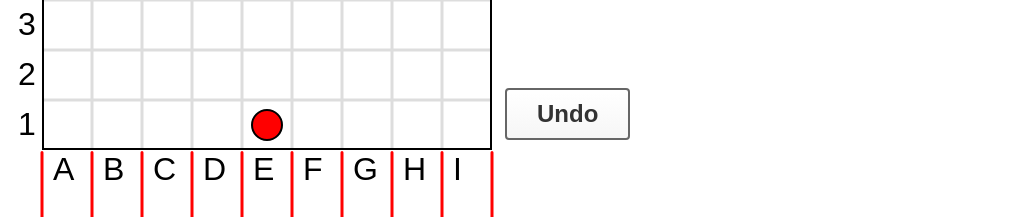
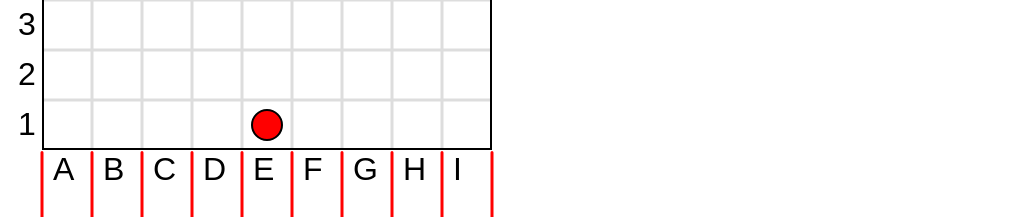
Before and after one commit to QuoridorOnline/quoridoronline.github.io, a plain HTML site: page index.html in a window 1280 px wide. Shown: the part 413-631 px from the top of the page, without its empty margins (0-1019 px from the left). Drawn offline with Linux system fonts and the light colour scheme.

Commit message:
commented out buttons

```diff
--- a/index.html
+++ b/index.html
@@ -12,17 +12,19 @@
     <div><canvas id="title-text"></canvas></div>
     <div style=height:71px>
         <canvas id="top-notation"></canvas>
+        <!--
         <span id="selectRed" class="btn btn-danger selector red-border">
             Click here to join Red
         </span>
         <span id="selectBlue" class="btn btn-primary selector blue-border">
             Click here to join Blue
         </span>
+        -->
     </div>
     <div style="width:760px; height:450px">
         <canvas id="left-notation"></canvas>
         <canvas id="quoridor-board">Use a browser that supports HTML5 Canvas.</canvas>
-        <input type="button" id="btn_undo" value="Undo"/>
+        <!--<input type="button" id="btn_undo" value="Undo"/>-->
     </div>
     <div><canvas id="bot-notation"></canvas></div>
     <div><canvas id="game-text"></canvas></div>
```
